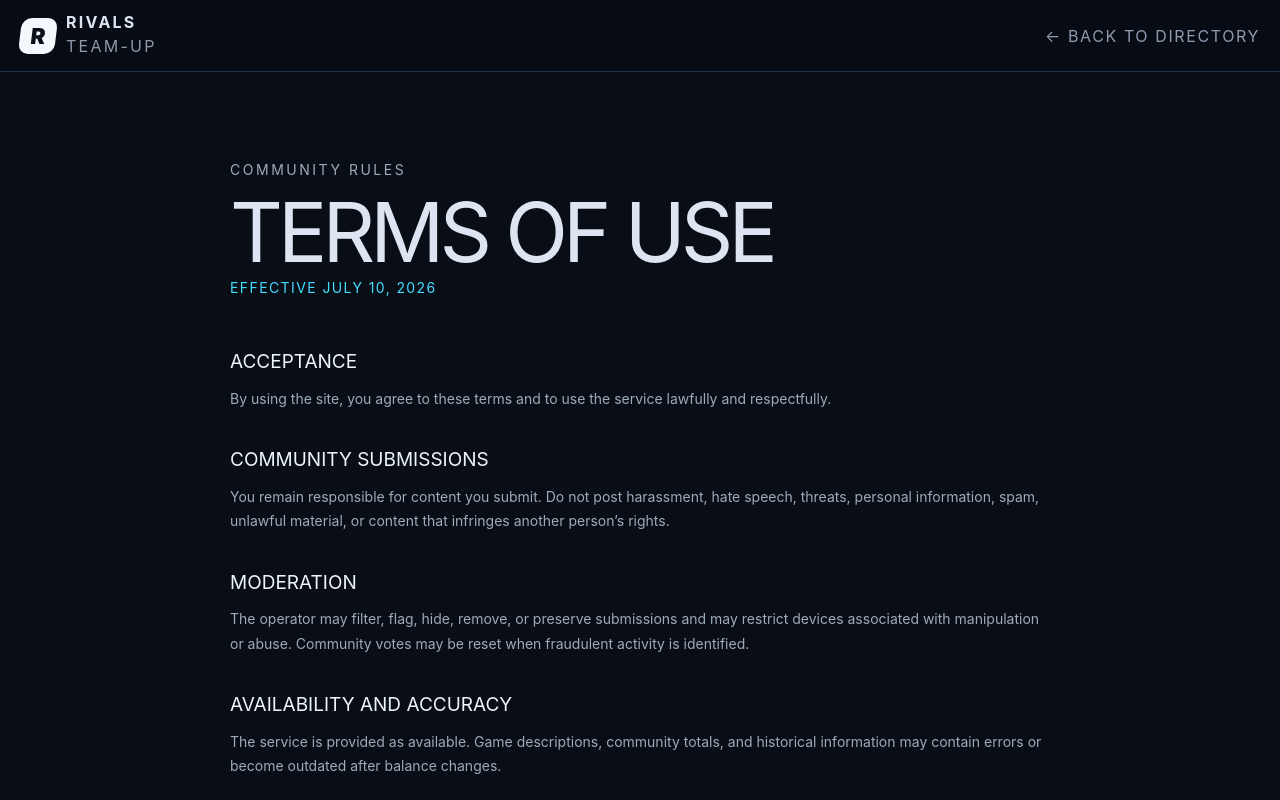
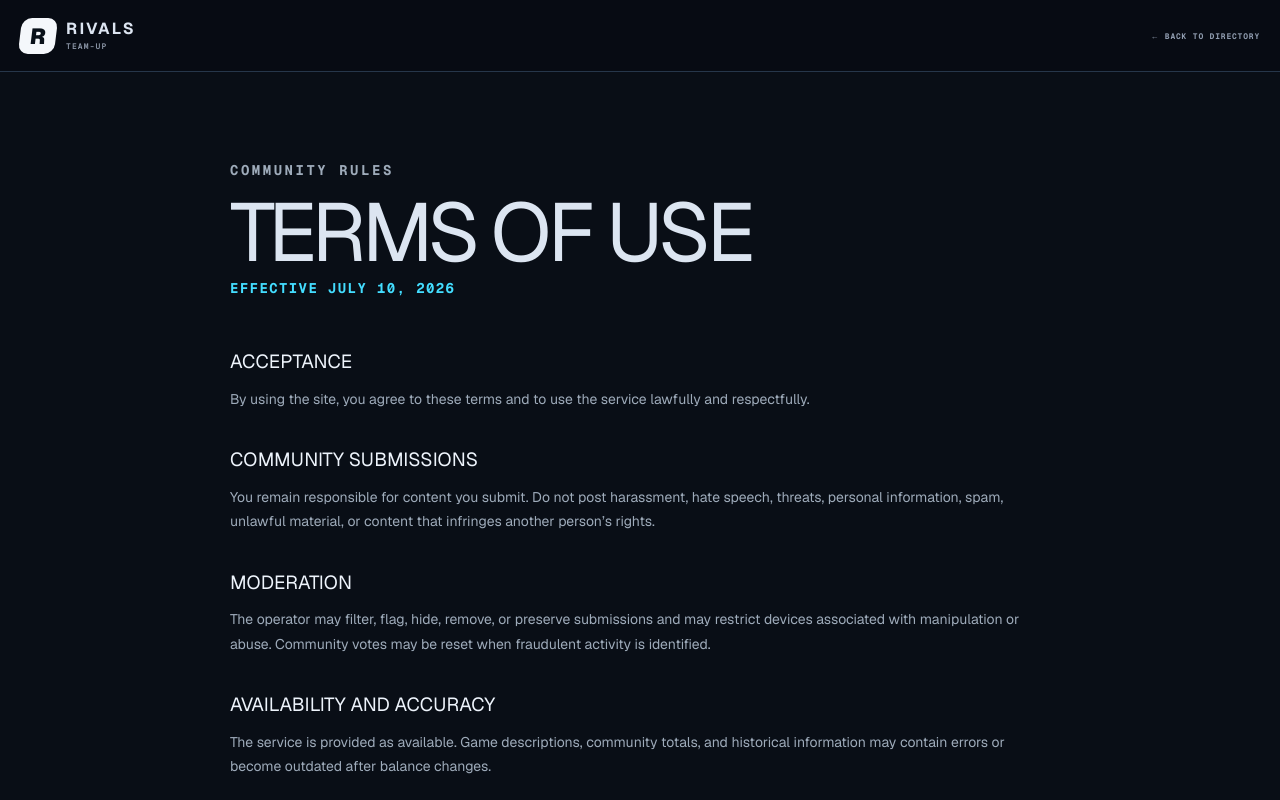
Before and after one commit to imperfectsworld/rivalsteamups.com, a Next.js app: page /terms-of-use in a window 1280 px wide. Shown: the top 800 px of the page. Built offline with nearby package versions, Linux system fonts and the light colour scheme.

Commit message:
Revert rounded sitewide typography

```diff
--- a/app/globals.css
+++ b/app/globals.css
@@ -1,9 +1,6 @@
 @import "tailwindcss";
 
 :root {
-  --font-rounded: "SF Pro Rounded", ui-rounded, var(--font-rounded-fallback), "Arial Rounded MT Bold", system-ui, -apple-system, BlinkMacSystemFont, "Segoe UI", sans-serif;
-  --font-geist-sans: var(--font-rounded);
-  --font-geist-mono: var(--font-rounded);
   --ink: #f4f7fb;
   --muted: #8e99aa;
   --panel: #111722;
--- a/app/layout.tsx
+++ b/app/layout.tsx
@@ -1,12 +1,9 @@
 import type { Metadata } from "next";
-import { Nunito } from "next/font/google";
+import { Geist, Geist_Mono } from "next/font/google";
 import "./globals.css";
 
-const roundedFallback = Nunito({
-  variable: "--font-rounded-fallback",
-  subsets: ["latin"],
-  display: "swap",
-});
+const geistSans = Geist({ variable: "--font-geist-sans", subsets: ["latin"] });
+const geistMono = Geist_Mono({ variable: "--font-geist-mono", subsets: ["latin"] });
 
 export const metadata: Metadata = {
   metadataBase: new URL("https://rivalsteamups.com"),
@@ -56,7 +53,7 @@
           crossOrigin="anonymous"
         />
       </head>
-      <body className={roundedFallback.variable}>
+      <body className={`${geistSans.variable} ${geistMono.variable}`}>
         <noscript><iframe src="https://www.googletagmanager.com/ns.html?id=GTM-MCKT43QC" height="0" width="0" style={{ display: "none", visibility: "hidden" }} /></noscript>
         <script type="application/ld+json" dangerouslySetInnerHTML={{ __html: JSON.stringify(websiteData) }} />
         {children}
```
